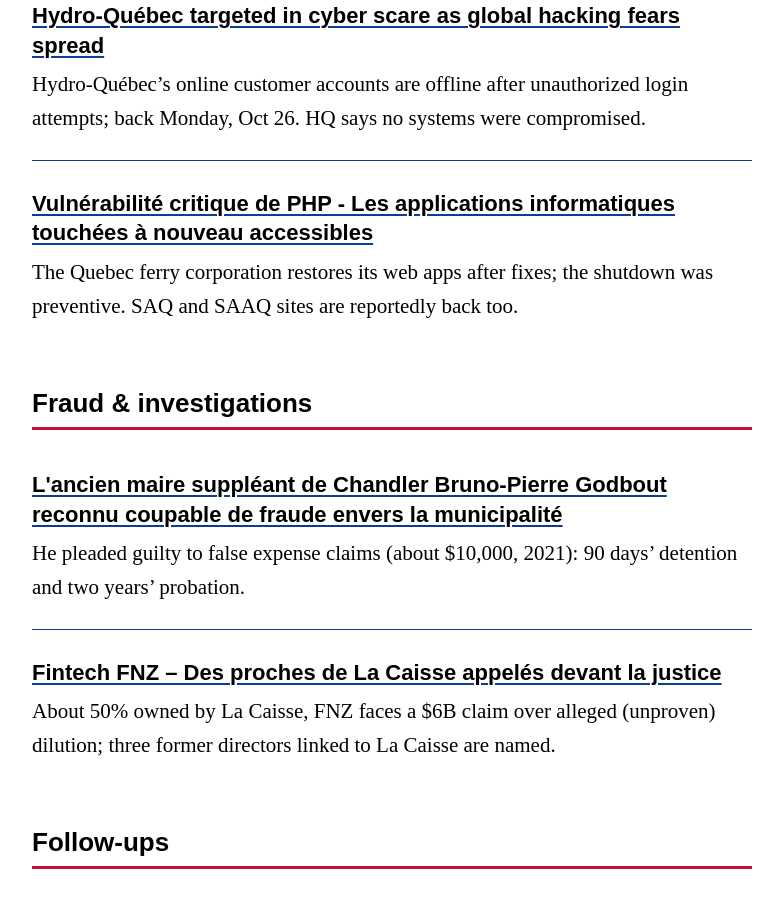
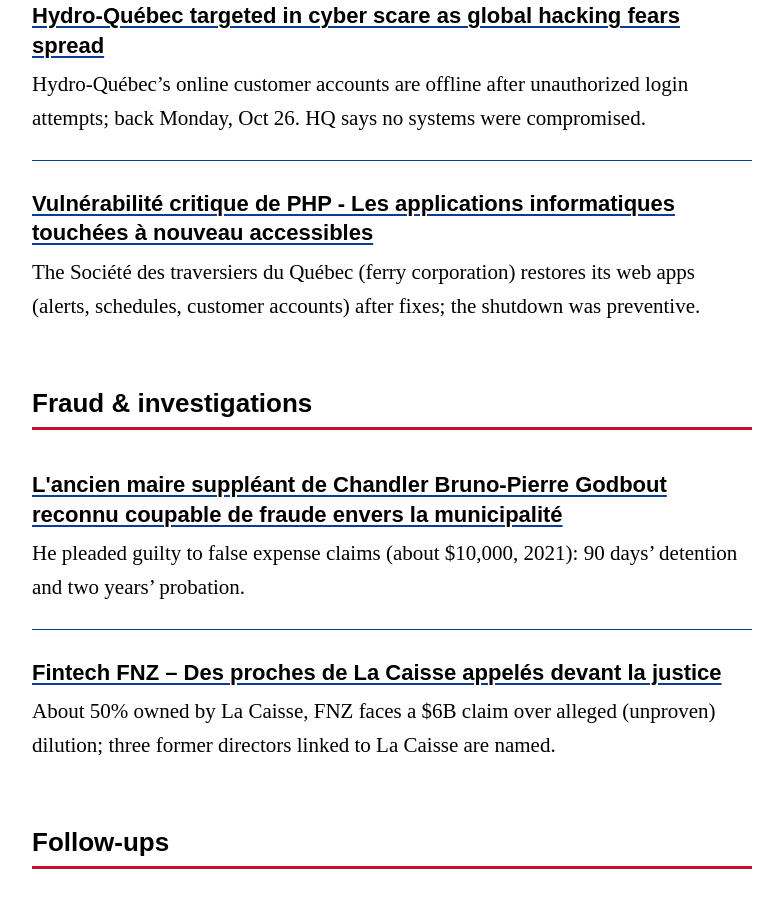
Before and after one commit to quebec-taxpayer/news-alerts, a Jekyll site: the page built from _posts/2026-10-24-digest.md, in a window 1280 px wide and 900 px high, scrolled down 1397 px. Shown: the whole window, without its empty margins (248-1031 px from the left). Built offline with Jekyll 4.4.1, drawn with Linux system fonts in a browser that asks for light colours.

Commit message:
Correct Oct 24 STQ summary (remove unsupported SAQ/SAAQ claim)

```diff
--- a/_posts/2026-10-24-digest.md
+++ b/_posts/2026-10-24-digest.md
@@ -36,7 +36,7 @@
 </article>
 <article class="story">
 <h3><a href="https://www.newswire.ca/fr/news-releases/vulnerabilite-critique-de-php-les-applications-informatiques-touchees-a-nouveau-accessibles-805224510.html">Vulnérabilité critique de PHP - Les applications informatiques touchées à nouveau accessibles</a></h3>
-<p class="l-fr summary" lang="fr">La Société des traversiers rétablit ses applications web après correctifs; la fermeture était préventive. Les sites de la SAQ et de la SAAQ seraient aussi rétablis.</p><p class="l-en summary" lang="en">The Quebec ferry corporation restores its web apps after fixes; the shutdown was preventive. SAQ and SAAQ sites are reportedly back too.</p>
+<p class="l-fr summary" lang="fr">La Société des traversiers du Québec rétablit ses applications Web (alertes, horaires, comptes clients) après correctifs; la fermeture était préventive.</p><p class="l-en summary" lang="en">The Société des traversiers du Québec (ferry corporation) restores its web apps (alerts, schedules, customer accounts) after fixes; the shutdown was preventive.</p>
 </article>
 </section>
 <section class="digest-section">
```
